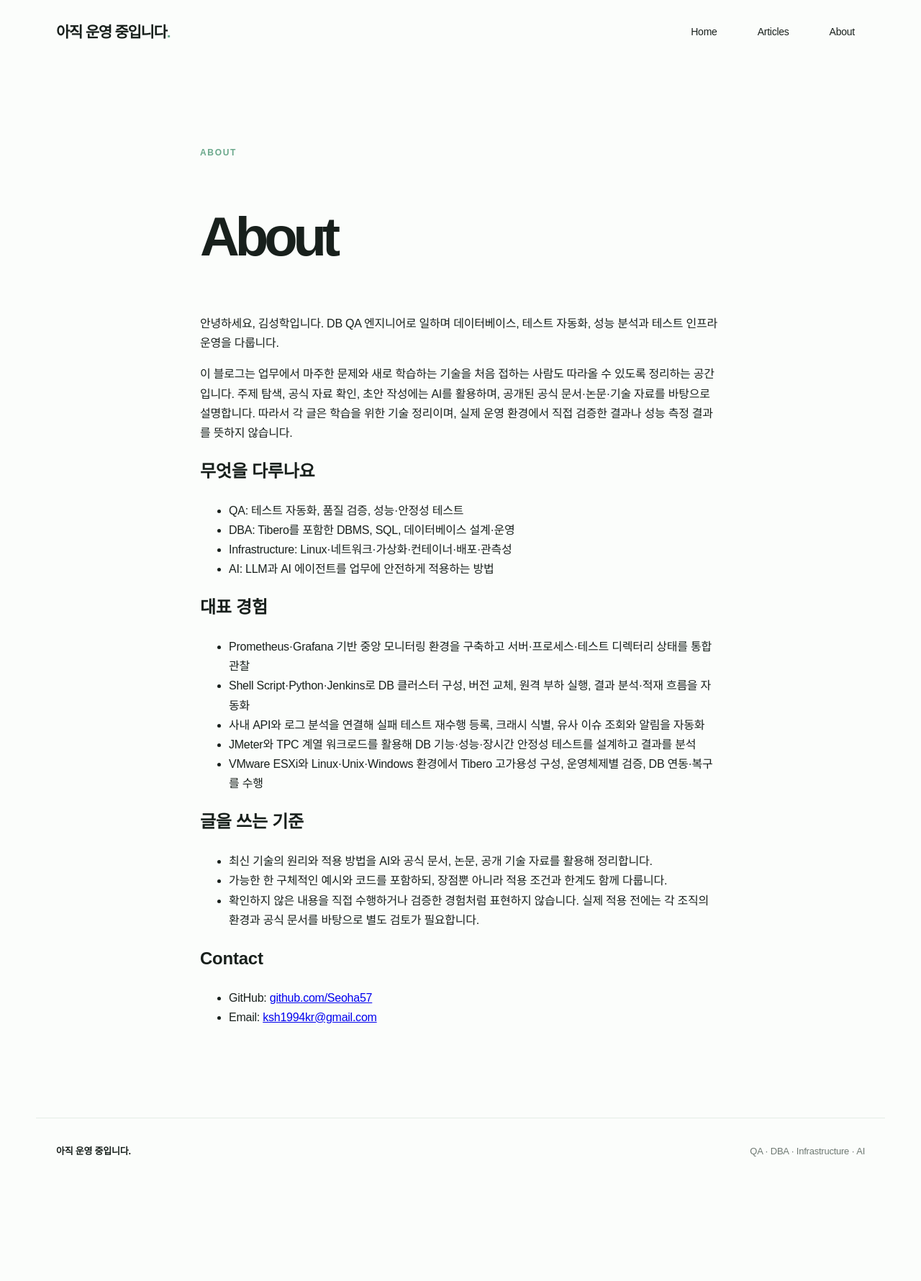
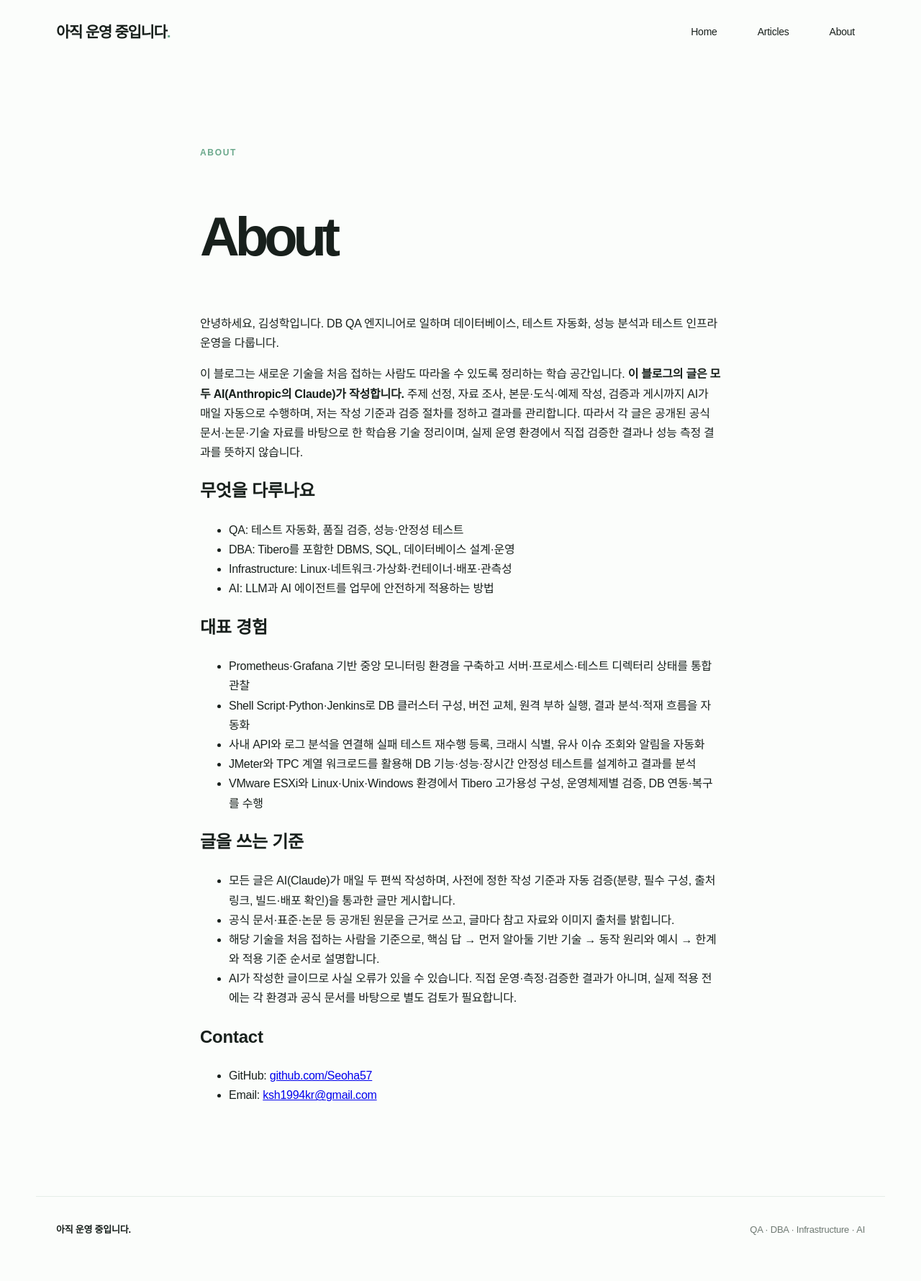
Before and after one commit to Seoha57/TechBlog, a Jekyll site: the page built from about.md, in a window 1280 px wide. Shown: the whole page at 72% size. Built offline with Jekyll 4.4.1, drawn with Linux system fonts in a browser that asks for light colours; some web fonts are replaced; before the commit the page ends 1671 px from its top, so only the background shows below that.

Commit message:
docs: disclose that all posts are written by AI
Update About, home intro, and add a per-post AI authorship notice.

Co-Authored-By: Claude Opus 5.5 <noreply@anthropic.com>

```diff
--- a/_layouts/home.html
+++ b/_layouts/home.html
@@ -20,7 +20,7 @@ layout: default
 
 <section class="intro-grid">
   <p class="section-label">WHAT WE COVER</p>
-  <p>AI를 활용해 주제를 탐색하고 공식 자료를 확인해 초안을 작성합니다.<br>각 글은 학습을 위한 기술 정리이며, 직접 검증한 운영 결과를 뜻하지 않습니다.</p>
+  <p>모든 글은 AI(Claude)가 공식 자료를 바탕으로 작성합니다.<br>각 글은 학습을 위한 기술 정리이며, 직접 검증한 운영 결과를 뜻하지 않습니다.</p>
 </section>
 
 <section id="articles" class="articles">
--- a/_layouts/post.html
+++ b/_layouts/post.html
@@ -6,6 +6,7 @@ layout: default
     <div class="post-meta"><span>{{ page.categories | first | default: 'NOTE' }}</span><time>{{ page.date | date: '%Y.%m.%d' }}</time></div>
     <h1>{{ page.title }}</h1>
   </header>
+  <p class="ai-notice">이 글은 AI(Claude)가 공개 자료를 바탕으로 작성했습니다. 사실 오류가 있을 수 있으니 중요한 내용은 참고 자료의 원문으로 확인하세요.</p>
   <div class="post-body">{{ content }}</div>
   <nav class="article-nav" aria-label="글 탐색">
     <a class="article-nav-home" href="{{ '/#articles' | relative_url }}">글 목록 보기 <span>↗</span></a>
--- a/about.md
+++ b/about.md
@@ -6,7 +6,7 @@ permalink: /about/
 
 안녕하세요, 김성학입니다. DB QA 엔지니어로 일하며 데이터베이스, 테스트 자동화, 성능 분석과 테스트 인프라 운영을 다룹니다.
 
-이 블로그는 업무에서 마주한 문제와 새로 학습하는 기술을 처음 접하는 사람도 따라올 수 있도록 정리하는 공간입니다. 주제 탐색, 공식 자료 확인, 초안 작성에는 AI를 활용하며, 공개된 공식 문서·논문·기술 자료를 바탕으로 설명합니다. 따라서 각 글은 학습을 위한 기술 정리이며, 실제 운영 환경에서 직접 검증한 결과나 성능 측정 결과를 뜻하지 않습니다.
+이 블로그는 새로운 기술을 처음 접하는 사람도 따라올 수 있도록 정리하는 학습 공간입니다. **이 블로그의 글은 모두 AI(Anthropic의 Claude)가 작성합니다.** 주제 선정, 자료 조사, 본문·도식·예제 작성, 검증과 게시까지 AI가 매일 자동으로 수행하며, 저는 작성 기준과 검증 절차를 정하고 결과를 관리합니다. 따라서 각 글은 공개된 공식 문서·논문·기술 자료를 바탕으로 한 학습용 기술 정리이며, 실제 운영 환경에서 직접 검증한 결과나 성능 측정 결과를 뜻하지 않습니다.
 
 ## 무엇을 다루나요
 
@@ -25,9 +25,10 @@ permalink: /about/
 
 ## 글을 쓰는 기준
 
-- 최신 기술의 원리와 적용 방법을 AI와 공식 문서, 논문, 공개 기술 자료를 활용해 정리합니다.
-- 가능한 한 구체적인 예시와 코드를 포함하되, 장점뿐 아니라 적용 조건과 한계도 함께 다룹니다.
-- 확인하지 않은 내용을 직접 수행하거나 검증한 경험처럼 표현하지 않습니다. 실제 적용 전에는 각 조직의 환경과 공식 문서를 바탕으로 별도 검토가 필요합니다.
+- 모든 글은 AI(Claude)가 매일 두 편씩 작성하며, 사전에 정한 작성 기준과 자동 검증(분량, 필수 구성, 출처 링크, 빌드·배포 확인)을 통과한 글만 게시합니다.
+- 공식 문서·표준·논문 등 공개된 원문을 근거로 쓰고, 글마다 참고 자료와 이미지 출처를 밝힙니다.
+- 해당 기술을 처음 접하는 사람을 기준으로, 핵심 답 → 먼저 알아둘 기반 기술 → 동작 원리와 예시 → 한계와 적용 기준 순서로 설명합니다.
+- AI가 작성한 글이므로 사실 오류가 있을 수 있습니다. 직접 운영·측정·검증한 결과가 아니며, 실제 적용 전에는 각 환경과 공식 문서를 바탕으로 별도 검토가 필요합니다.
 
 ## Contact
 
--- a/assets/css/post-fix.css
+++ b/assets/css/post-fix.css
@@ -11,3 +11,4 @@
 .pagination{display:flex;justify-content:center;gap:8px;margin:34px 0 0}.pagination button{min-width:38px;height:38px;border:1px solid var(--line);border-radius:999px;background:#fff;color:var(--muted);font:inherit;font-size:14px;cursor:pointer}.pagination button:hover,.pagination button[aria-current="page"]{border-color:#b9d7c1;background:#edf6ef;color:var(--ink);font-weight:750}
 
 .all-articles-link[hidden],.pagination[hidden]{display:none}.pagination{flex-wrap:wrap;align-items:center}.pagination button{padding:0 12px}.pagination button:disabled{opacity:.4;cursor:default}.pagination-gap{color:var(--muted);padding:0 2px}
+.ai-notice{margin:0 0 28px;padding:12px 16px;border:1px solid var(--line);border-radius:12px;background:#f6faf7;color:var(--muted);font-size:14px;line-height:1.6}
```
Also changed, not shown: index.md (+1 -1 lines).
